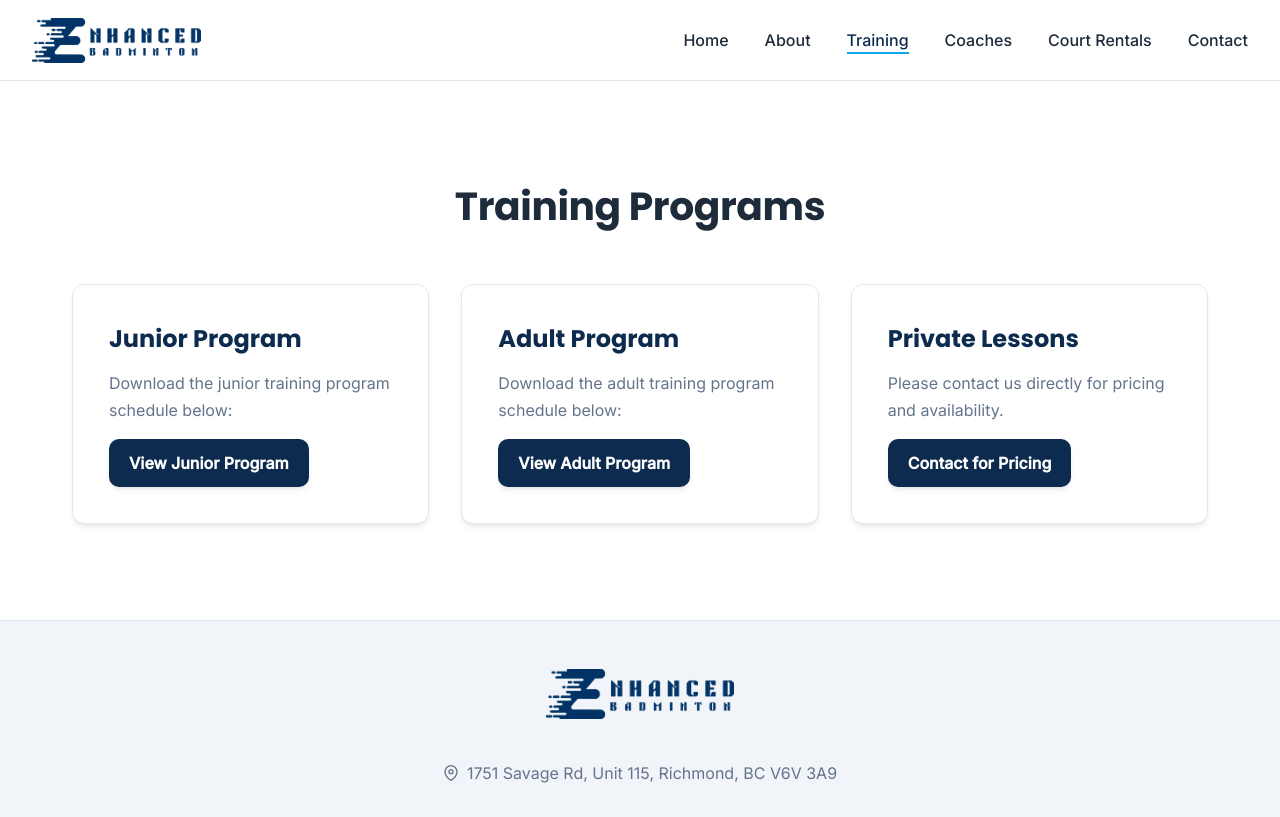
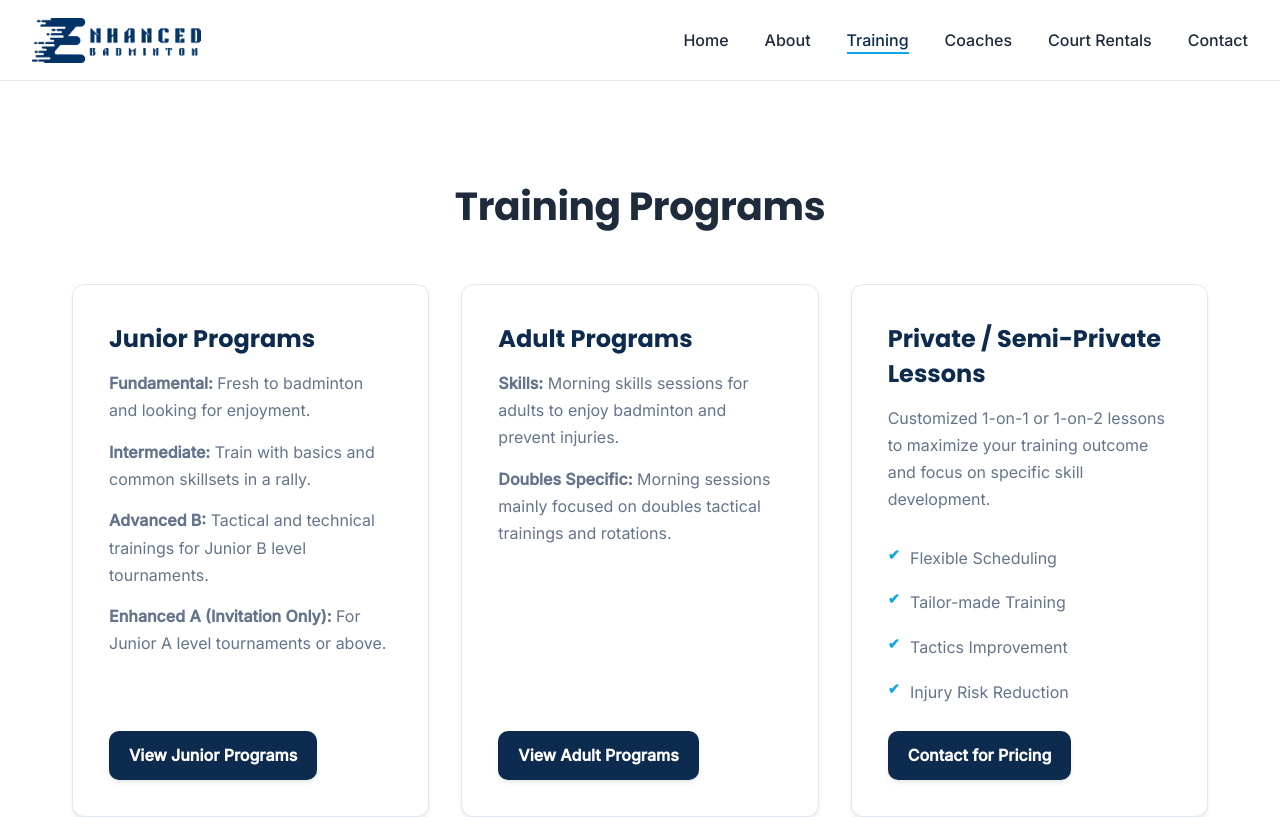
Before and after one commit to diwenne/enhancedbadminton, a React (Vite) app: page /training in a window 1280 px wide. Shown: the top 817 px of the page. Built offline with nearby package versions, Linux system fonts and the light colour scheme.

Commit message:
fixed program cards

```diff
--- a/src/index.css
+++ b/src/index.css
@@ -667,3 +667,66 @@ p { margin: 0 0 0.9rem 0; }
     width: 30px;
     height: 30px;
   }
+
+  /* === Force checks, kill the old dot === */
+.info-card ul {
+  margin: .75rem 0 0 0;
+  padding: 0;
+  list-style: none;
+  display: flex;
+  flex-direction: column;
+  gap: .5rem;
+}
+
+.info-card li {
+  position: relative;
+  padding-left: 1.4rem;
+  font-size: 1rem;
+  line-height: 1.6;
+  color: var(--slate-500);
+}
+
+/* reset old circle marker completely */
+.info-card li::before {
+  content: "✔";
+  position: absolute;
+  left: 0;
+  top: .1em;
+
+  /* override previous circle props */
+  width: auto;
+  height: auto;
+  background: none !important;
+  border-radius: 0;
+  box-shadow: none;
+
+  /* checkmark look */
+  font-size: 0.9rem;
+  font-weight: 600;
+  color: var(--sky-500);
+  line-height: 1;
+}
+
+/* === Fix duplicate marker and spacing under lists === */
+
+/* Remove the old dot completely */
+.info-card li::before {
+  content: "✔";                /* only the checkmark */
+  position: absolute;
+  left: 0;
+  top: .15em;                  /* aligns with text */
+  width: auto; height: auto;
+  background: none !important; /* kills the old dot */
+  border-radius: 0;
+  box-shadow: none;
+
+  font-size: 0.9rem;
+  font-weight: 600;
+  color: var(--sky-500);        /* brand accent */
+  line-height: 1;
+}
+
+/* Add breathing room below the list before the button */
+.info-card ul {
+  margin-bottom: 1.25rem;       /* pushes button down */
+}
--- a/src/pages/Training.tsx
+++ b/src/pages/Training.tsx
@@ -7,34 +7,51 @@ const Training: React.FC = () => {
     <div className="container">
       <h2 className="section-heading">Training Programs</h2>
       <div className="info-grid">
-        {/* Junior Program */}
+        {/* Junior Programs */}
         <div className="info-card">
-          <h3>Junior Program</h3>
-          <p>
-            Download the junior training program schedule below:
-          </p>
-          <a href={juniorPDF} target="_blank" rel="noopener noreferrer" className="cta-button">
-            View Junior Program
+          <h3>Junior Programs</h3>
+          <p><strong>Fundamental:</strong> Fresh to badminton and looking for enjoyment.</p>
+          <p><strong>Intermediate:</strong> Train with basics and common skillsets in a rally.</p>
+          <p><strong>Advanced B:</strong> Tactical and technical trainings for Junior B level tournaments.</p>
+          <p><strong>Enhanced A (Invitation Only):</strong> For Junior A level tournaments or above.</p>
+          <a
+            href={juniorPDF}
+            target="_blank"
+            rel="noopener noreferrer"
+            className="cta-button"
+          >
+            View Junior Programs
           </a>
         </div>
 
-        {/* Adult Program */}
+        {/* Adult Programs */}
         <div className="info-card">
-          <h3>Adult Program</h3>
-          <p>
-            Download the adult training program schedule below:
-          </p>
-          <a href={adultPDF} target="_blank" rel="noopener noreferrer" className="cta-button">
-            View Adult Program
+          <h3>Adult Programs</h3>
+          <p><strong>Skills:</strong> Morning skills sessions for adults to enjoy badminton and prevent injuries.</p>
+          <p><strong>Doubles Specific:</strong> Morning sessions mainly focused on doubles tactical trainings and rotations.</p>
+          <a
+            href={adultPDF}
+            target="_blank"
+            rel="noopener noreferrer"
+            className="cta-button"
+          >
+            View Adult Programs
           </a>
         </div>
 
-        {/* Private Lessons */}
+        {/* Private / Semi-Private Lessons */}
         <div className="info-card">
-          <h3>Private Lessons</h3>
+          <h3>Private / Semi-Private Lessons</h3>
           <p>
-            Please contact us directly for pricing and availability.
+            Customized 1-on-1 or 1-on-2 lessons to maximize your training outcome
+            and focus on specific skill development.
           </p>
+          <ul>
+            <li>Flexible Scheduling</li>
+            <li>Tailor-made Training</li>
+            <li>Tactics Improvement</li>
+            <li>Injury Risk Reduction</li>
+          </ul>
           <a href="/contact" className="cta-button">
             Contact for Pricing
           </a>
```
